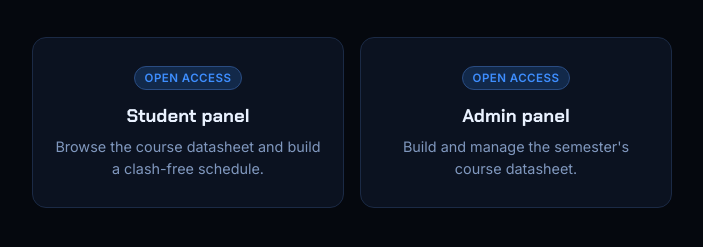
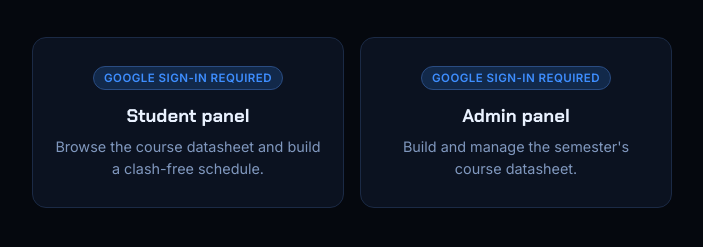
Before and after one commit to SaminHossainShipon/UniCoPlan, a website: page index.html in a window 1280 px wide. Shown: the part 333-580 px from the top of the page, without its empty margins (288-991 px from the left). Drawn offline with Linux system fonts and the light colour scheme.

Commit message:
Update index.html

```diff
--- a/index.html
+++ b/index.html
@@ -50,12 +50,12 @@
     <p class="sub">Semester planning, without the clashes.</p>
     <div class="cards">
       <a class="card" href="student_panel/Std_index.html">
-        <span class="badge">Open access</span>
+        <span class="badge">Google sign-in required</span>
         <h2>Student panel</h2>
         <p>Browse the course datasheet and build a clash-free schedule.</p>
       </a>
       <a class="card" href="admin_panel/admin_index.html">
-        <span class="badge">Open access</span>
+        <span class="badge">Google sign-in required</span>
         <h2>Admin panel</h2>
         <p>Build and manage the semester's course datasheet.</p>
       </a>
```
